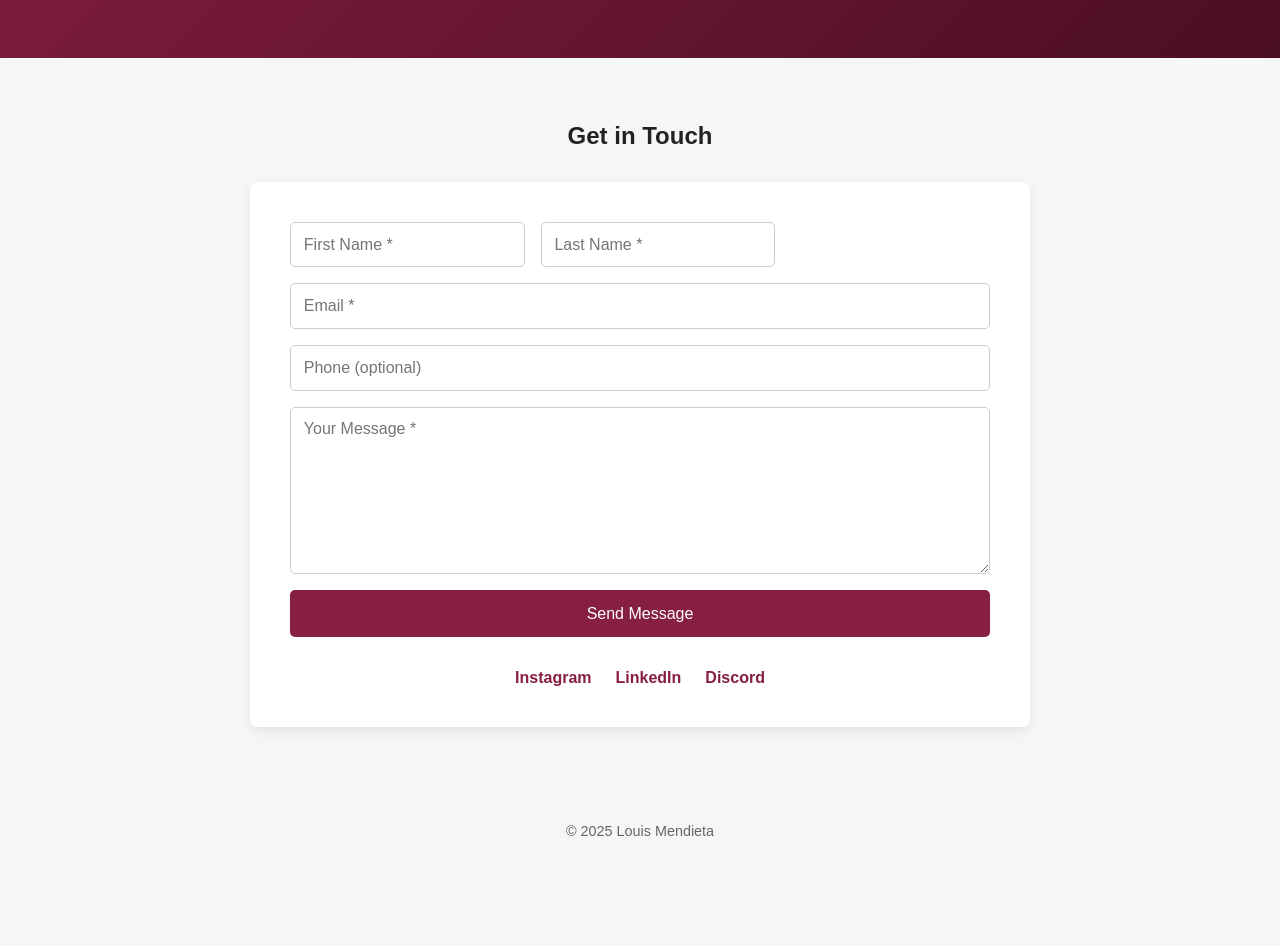
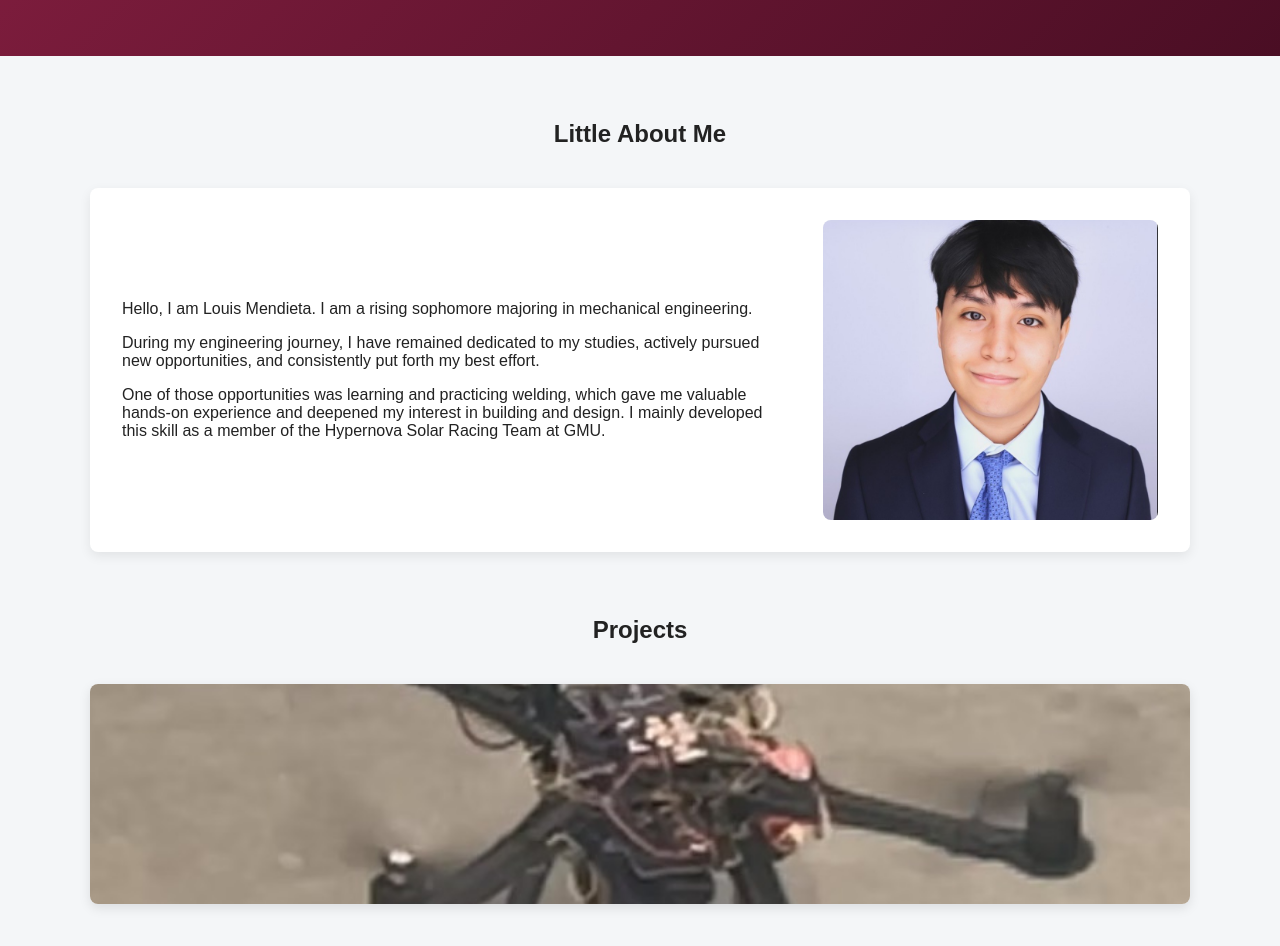
Before and after one commit to louismendieta/louismendieta.github.io, a plain HTML site: page index.html in a window 1280 px wide. Shown: the part 280-1226 px from the top of the page. Before the commit the page ends 1151 px from the top, so only its background shows below. Drawn offline with Linux system fonts and the light colour scheme.

Commit message:
Update index.html

```diff
--- a/index.html
+++ b/index.html
@@ -13,6 +13,7 @@
       color: #222;
     }
 
+    /* ===== HEADER ===== */
     header {
       background: linear-gradient(135deg, #861F41, #4a0e24);
       color: white;
@@ -20,6 +21,18 @@
       text-align: center;
     }
 
+    header h1 {
+      font-size: 3rem;
+      margin: 0;
+    }
+
+    header p {
+      font-size: 1.2rem;
+      margin-top: 1rem;
+      opacity: 0.9;
+    }
+
+    /* ===== SECTIONS ===== */
     section {
       max-width: 1100px;
       margin: 4rem auto;
@@ -28,7 +41,56 @@
 
     h2 {
       text-align: center;
-      margin-bottom: 2rem;
+      margin-bottom: 2.5rem;
+    }
+
+    /* ===== ABOUT ===== */
+    .about-container {
+      display: grid;
+      grid-template-columns: 2fr 1fr;
+      gap: 2rem;
+      background: white;
+      padding: 2rem;
+      border-radius: 8px;
+      box-shadow: 0 4px 12px rgba(0,0,0,0.08);
+      align-items: center;
+    }
+
+    .about-container img {
+      width: 100%;
+      max-height: 300px;
+      object-fit: cover;
+      border-radius: 8px;
+    }
+
+    /* ===== PROJECTS ===== */
+    .projects {
+      display: grid;
+      grid-template-columns: repeat(auto-fit, minmax(280px, 1fr));
+      gap: 2rem;
+    }
+
+    .project-card {
+      background: white;
+      border-radius: 8px;
+      overflow: hidden;
+      box-shadow: 0 4px 12px rgba(0,0,0,0.1);
+      transition: transform 0.3s ease;
+    }
+
+    .project-card:hover {
+      transform: translateY(-5px);
+    }
+
+    .project-card img {
+      width: 100%;
+      height: 220px;
+      object-fit: cover;
+      display: block;
+    }
+
+    .project-content {
+      padding: 1.2rem;
     }
 
     /* ===== CONTACT FORM ===== */
@@ -100,8 +162,11 @@
       font-size: 0.9rem;
     }
 
-    @media (max-width: 600px) {
+    /* ===== RESPONSIVE ===== */
+    @media (max-width: 768px) {
+      .about-container,
       .form-row {
+        grid-template-columns: 1fr;
         flex-direction: column;
       }
     }
@@ -110,45 +175,45 @@
 
 <body>
 
+<!-- ===== HOME ===== -->
 <header>
   <h1>Louis Mendieta</h1>
   <p>Mechanical Engineering | Engineering Portfolio</p>
 </header>
 
+<!-- ===== ABOUT ===== -->
 <section>
-  <h2>Get in Touch</h2>
+  <h2>Little About Me</h2>
 
-  <div class="contact-form-container">
-
-    <!-- THIS IS WHAT "POSTING THE FORM" MEANS -->
-    <form action="https://formspree.io/f/mzdpkqpl" method="POST">
-
-      <div class="form-row">
-        <input type="text" name="first-name" placeholder="First Name *" required>
-        <input type="text" name="last-name" placeholder="Last Name *" required>
-      </div>
-
-      <input type="email" name="email" placeholder="Email *" required>
-
-      <input type="tel" name="phone" placeholder="Phone (optional)">
-
-      <textarea name="message" placeholder="Your Message *" required></textarea>
-
-      <button type="submit">Send Message</button>
-    </form>
-
-    <div class="social-links">
-      <a href="https://instagram.com/YOURUSERNAME" target="_blank">Instagram</a>
-      <a href="https://linkedin.com/in/YOURUSERNAME" target="_blank">LinkedIn</a>
-      <a href="https://discord.com/users/YOURID" target="_blank">Discord</a>
+  <div class="about-container">
+    <div>
+      <p>
+        Hello, I am Louis Mendieta. I am a rising sophomore majoring in
+        mechanical engineering.
+      </p>
+      <p>
+        During my engineering journey, I have remained dedicated to my studies,
+        actively pursued new opportunities, and consistently put forth my best effort.
+      </p>
+      <p>
+        One of those opportunities was learning and practicing welding, which gave me
+        valuable hands-on experience and deepened my interest in building and design.
+        I mainly developed this skill as a member of the Hypernova Solar Racing Team at GMU.
+      </p>
     </div>
 
+    <img src="assets/about.jpg" alt="Louis Mendieta">
   </div>
 </section>
 
-<footer>
-  © 2025 Louis Mendieta
-</footer>
+<!-- ===== PROJECTS ===== -->
+<section>
+  <h2>Projects</h2>
 
-</body>
-</html>
+  <div class="projects">
+
+    <div class="project-card">
+      <a href="drone.html">
+        <img src="assets/drone.jpg" alt="Unmanned Drone Prototyping">
+      </a>
+      <div class="project
```
